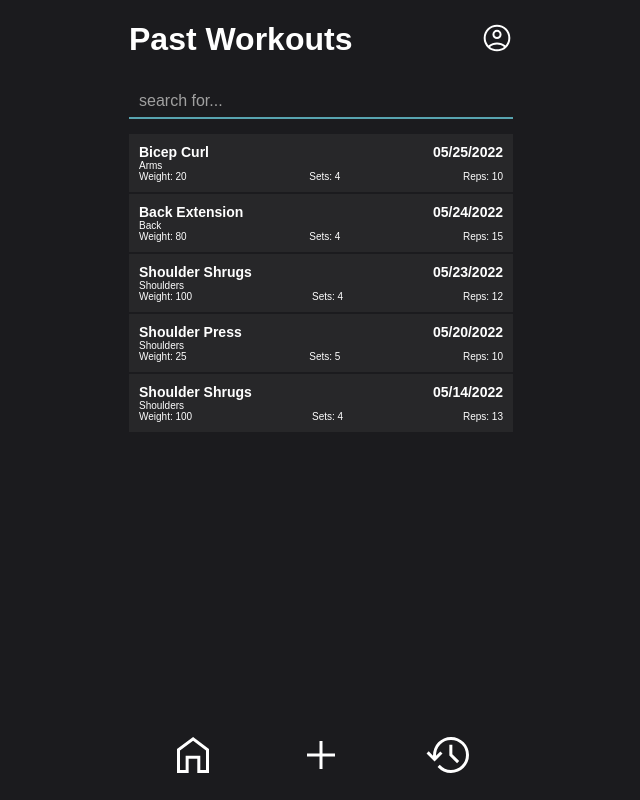
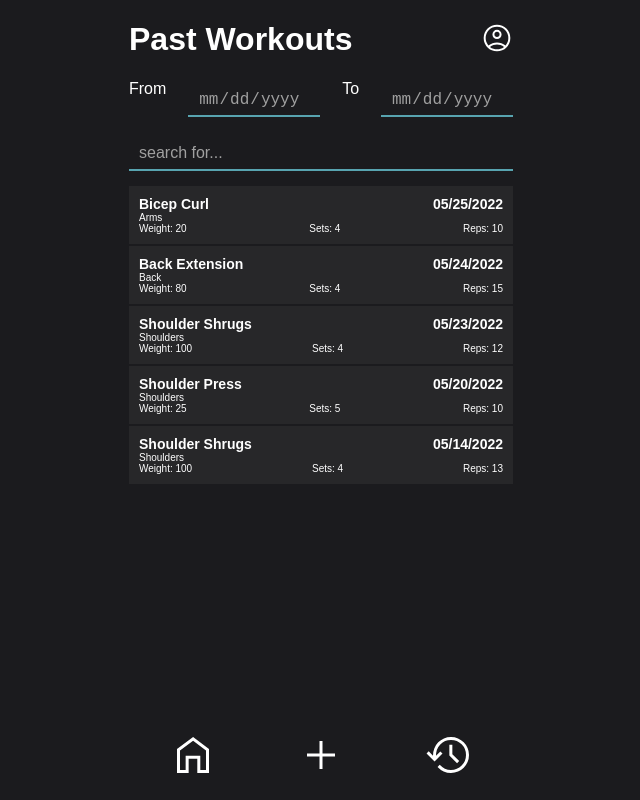
Before and after one commit to jestercruz/fitness-tracker, a React (Create React App) app: page /history in a window 1280 px wide. Shown: the whole page, without its empty margins (319-959 px from the left). Built offline with nearby package versions, Linux system fonts and the light colour scheme.

Commit message:
fix: git config

```diff
--- a/src/stylesheets/History.css
+++ b/src/stylesheets/History.css
@@ -1,6 +1,11 @@
 .search-container {
   display: flex;
   flex-direction: column;
+}
+
+.date-inputs {
+  display: flex;
+  justify-content: space-between;
 }
 
 .history-item {
--- a/src/views/History.js
+++ b/src/views/History.js
@@ -16,6 +16,8 @@ const History = () => {
   const [historyData, setHistoryData] = useState([]);
   const [isLoading, setIsLoading] = useState(false);
   const [searchBy, setSearchBy] = useState();
+  const [dateFrom, setDateFrom] = useState();
+  const [dateTo, setDateTo] = useState();
 
   const formatDate = (date) => {
     const [year, month, day] = date.split("-");
@@ -33,7 +35,24 @@ const History = () => {
     <>
       <Title title="Past Workouts" icon />
       <div className="search-container">
-
+        <div className="date-inputs">
+          <label htmlFor="date-from">From</label>
+          <Input
+            type="date"
+            value={dateFrom}
+            onChange={(e) => {
+              setDateFrom(e.target.value);
+            }}
+          />
+          <label htmlFor="date-to">To</label>
+          <Input
+            type="date"
+            value={dateTo}
+            onChange={(e) => {
+              setDateTo(e.target.value);
+            }}
+          />
+        </div>
         <Input
           className="search-bar"
           placeholder="search for..."
```
